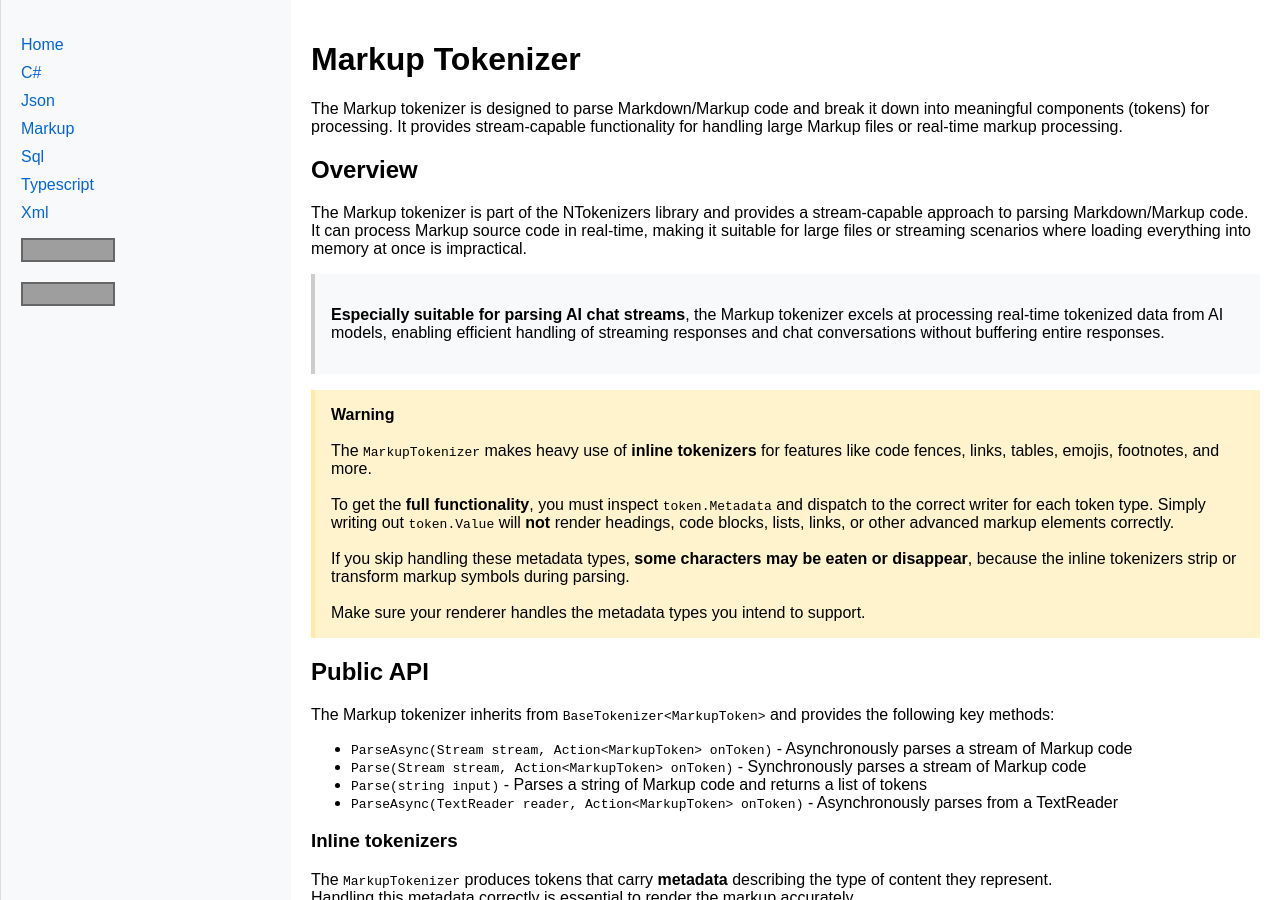
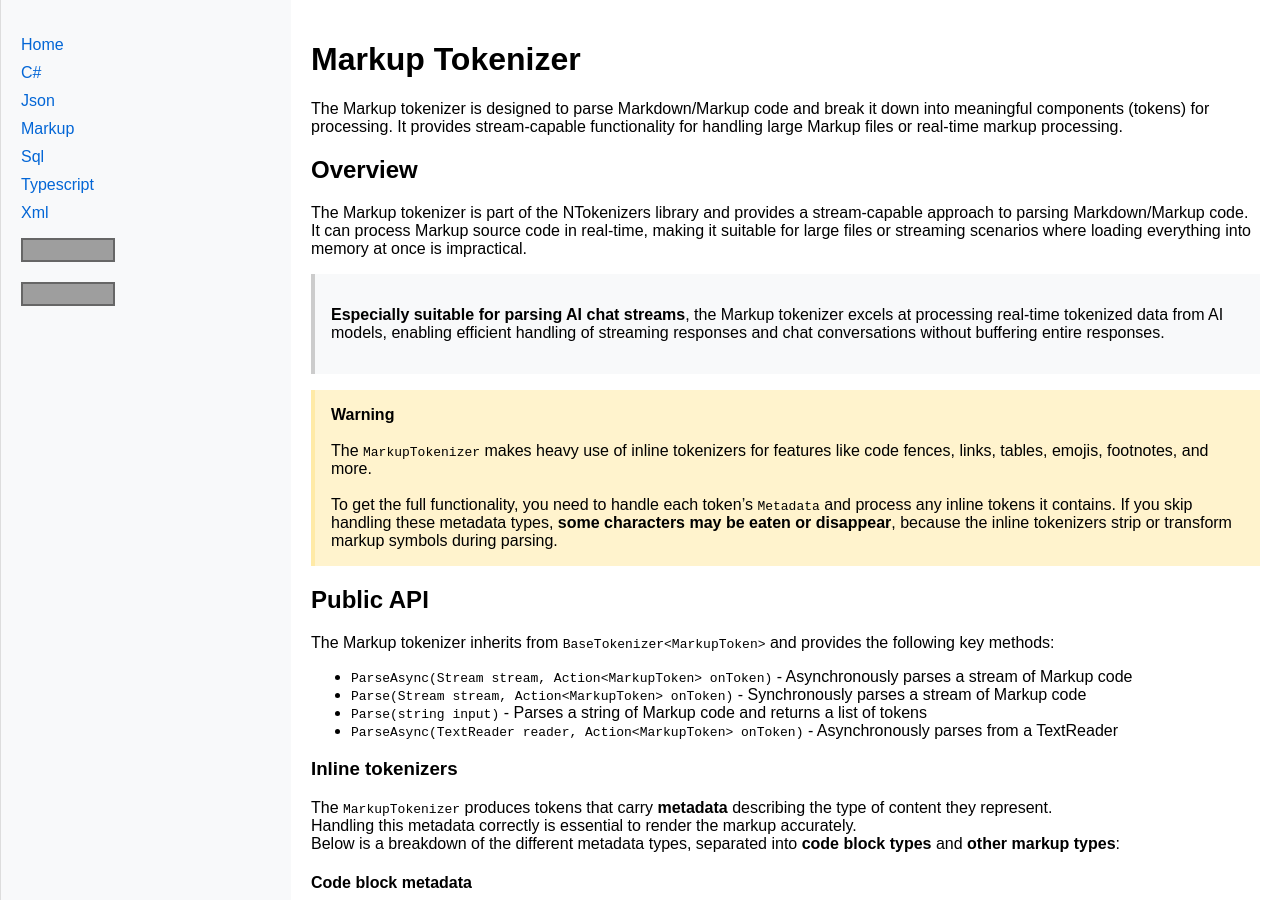
Before and after one commit to crwsolutions/ntokenizers, a Jekyll site: the page built from docs/markup.md, in a window 1280 px wide and 900 px high. Built offline with Jekyll 4.4.1, drawn with Linux system fonts in a browser that asks for light colours; grey boxes are pictures that could not be loaded.

Commit message:
markup.md - Simplified warning text about inline tokenizers and metadata handling

```diff
--- a/docs/markup.md
+++ b/docs/markup.md
@@ -15,10 +15,8 @@ The Markup tokenizer is part of the NTokenizers library and provides a stream-ca
 
 <blockquote class="warning">
  <b>Warning</b><br/><br/>
- The <code>MarkupTokenizer</code> makes heavy use of <b>inline tokenizers</b> for features like code fences, links, tables, emojis, footnotes, and more.<br/><br/>
- To get the <b>full functionality</b>, you must inspect <code>token.Metadata</code> and dispatch to the correct writer for each token type. Simply writing out <code>token.Value</code> will <b>not</b> render headings, code blocks, lists, links, or other advanced markup elements correctly.<br/><br/>
- If you skip handling these metadata types, <b>some characters may be eaten or disappear</b>, because the inline tokenizers strip or transform markup symbols during parsing.<br/><br/>
- Make sure your renderer handles the metadata types you intend to support.
+ The <code>MarkupTokenizer</code> makes heavy use of inline tokenizers for features like code fences, links, tables, emojis, footnotes, and more.<br/><br/>
+ To get the full functionality, you need to handle each token’s <code>Metadata</code> and process any inline tokens it contains. If you skip handling these metadata types, <b>some characters may be eaten or disappear</b>, because the inline tokenizers strip or transform markup symbols during parsing.
 </blockquote>
 
 ## Public API
```
